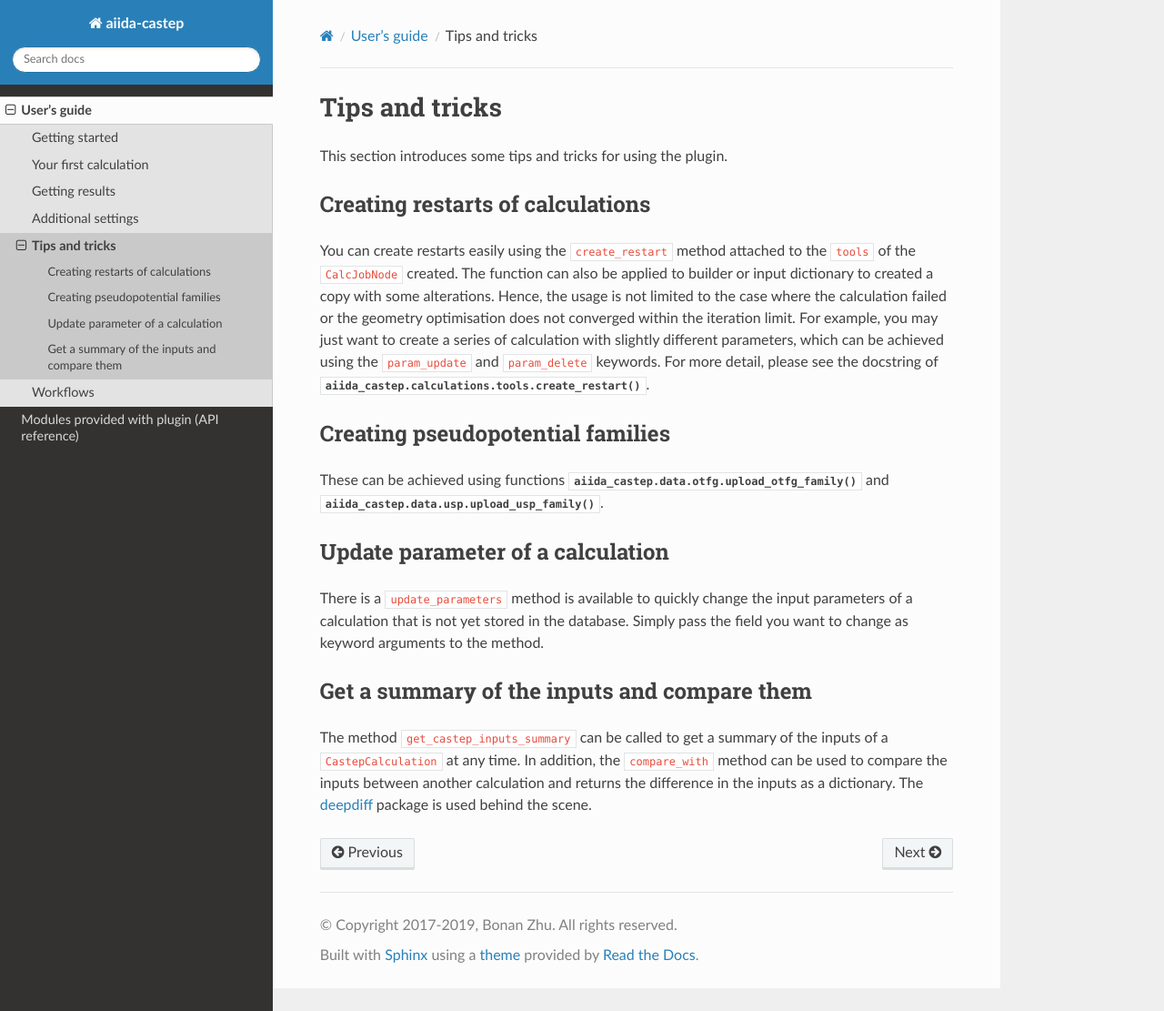
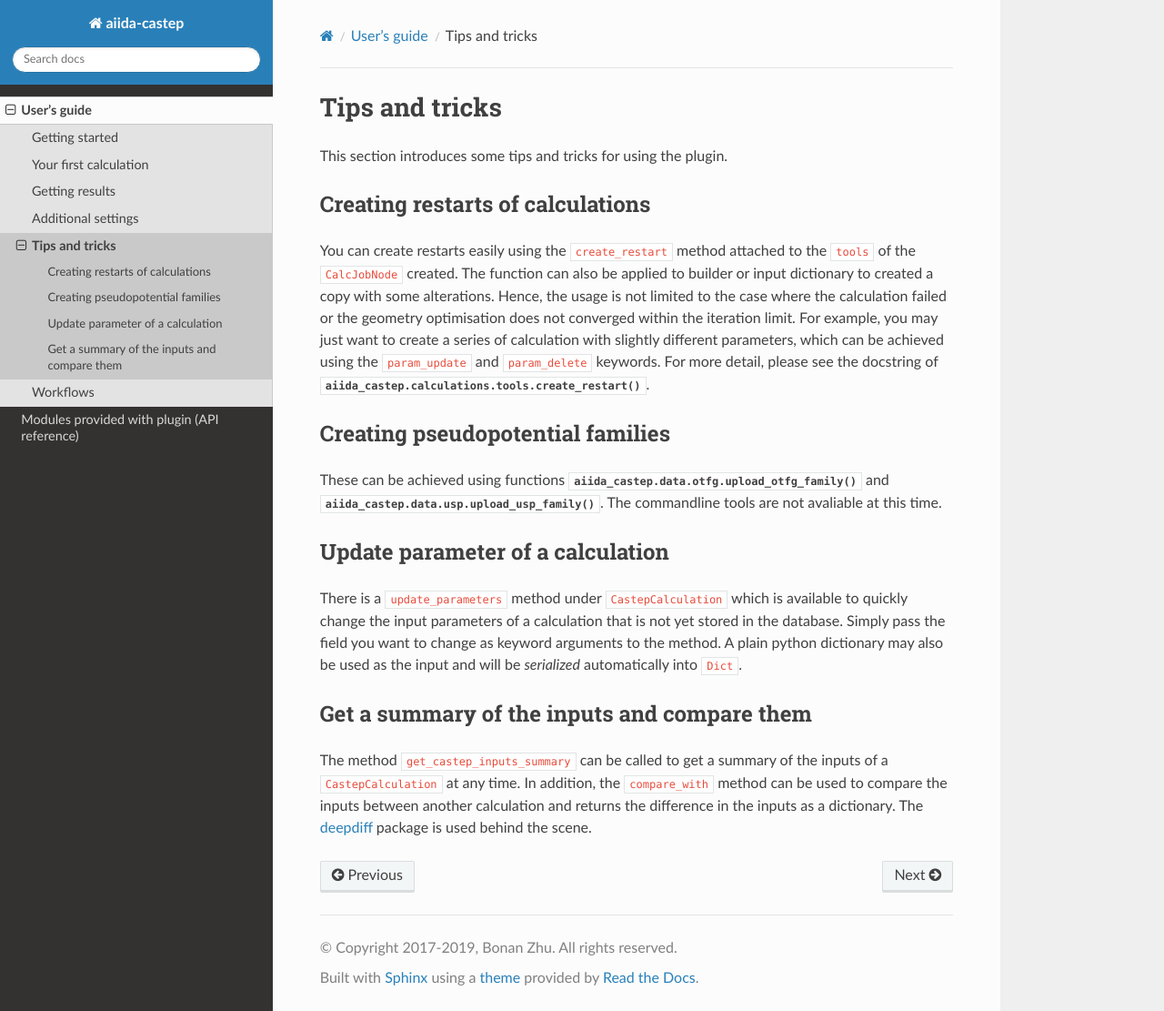
Before and after one commit to zhubonan/aiida-castep, a Sphinx documentation site: the page built from docs/source/user_guide/tips.rst, in a window 1280 px wide and 1111 px high. Shown: the whole window at 91% size. Built offline with Sphinx 7.4.7 and the Read the Docs theme 2.0.0, drawn with Linux system fonts in a browser that asks for light colours; the version number could not be read and is left out.

Commit message:
Rename ParameterData to Dict

```diff
--- a/docs/source/user_guide/additional.rst
+++ b/docs/source/user_guide/additional.rst
@@ -2,7 +2,7 @@
 Additional settings
 ===================
 
-An additional ``ParameterData`` node can be used by the calculation. The following fields can be used:
+An additional ``Dict`` node can be used by the calculation. The following fields can be used:
 
 * ``SPINS``: A list of initial spins for each atom.
 
--- a/docs/source/user_guide/first_calc.rst
+++ b/docs/source/user_guide/first_calc.rst
@@ -53,7 +53,7 @@
 -----------------------
 
 For most CASTEP calculations we need a ``<seed>.param`` file and a ``<seed>.cell`` file.
-To work with, ``aiida_castep`` we need a single ``ParameterData`` node that includes the keyword-value pairs that should have been put into the two files.
+To work with, ``aiida_castep`` we need a single ``Dict`` node that includes the keyword-value pairs that should have been put into the two files.
 The node is constructed based on a dictionary::
 
  param_in = {"PARAM": {
@@ -269,7 +269,7 @@
 
 A series of node will be created when the calculation is finished and parsed.
 Use ``calc.get_outgoing().all()`` to access the output nodes.
-Alternatively, the main ``ParameterData`` node's content can be return using ``calc.res.<tab completion>``.
+Alternatively, the main ``Dict`` node's content can be return using ``calc.res.<tab completion>``.
 Other nodes can be access using ``calc.outputs.<tab completion>``.
 The calculation's state is set to "FINISHED" after it is completed without error.
 This does not mean that the underlying task has succeeded.
--- a/docs/source/user_guide/get_started.rst
+++ b/docs/source/user_guide/get_started.rst
@@ -61,7 +61,6 @@
   * castep.ts
   * templatereplacer
 
-
 Generate CASTEP help information
 --------------------------------
 
@@ -124,7 +123,7 @@
   may be called to simplify the process once the structure is known.
   The pseudopotentials can be any combination of ``OtfgData``, ``UspData``, ``UpfData`` nodes.
 
-* An optional ``ParameterData`` node with link name ``settings`` can be supplied to defines extra properties such as initial spins and use of symbolic link in restart calculations.
+* An optional ``Dict`` node with link name ``settings`` can be supplied to defines extra properties such as initial spins and use of symbolic link in restart calculations.
 
 The simply the process, a ``ProcessBuilder`` instance can be used to define the inputs under interactive python shell.
 Finally, the calculation can be submitted by the ``aiida.engine.submit`` or the ``aiida.engine.run_get_node`` function.
@@ -144,6 +143,6 @@
 
 * *run_time* will be set to 95% of the requested wall-time by default unless it will be less than 3600 seconds.
   This is to avoid running out of time while writing the checkpoint file.
-  To completely disable time limit control, set it to *0* explicitly in ``ParameterData`` node.
+  To completely disable time limit control, set it to *0* explicitly in ``Dict`` node.
 
 * Consistency of spins are checked.  Keyword *spin* in ``<seed>.param`` will be set automatically, if not already defined, using the initial spins set for ``<seed>.cell`` file.
--- a/docs/source/user_guide/outputs.rst
+++ b/docs/source/user_guide/outputs.rst
@@ -14,7 +14,7 @@
 atomic configuration of each iteration and often has higher precision than those in
 ``<seed>.castep``.
 
-For each ``CastepCalcultion`` the parser plugin creates a ``ParameterData`` with link named
+For each ``CastepCalcultion`` the parser plugin creates a ``Dict`` with link named
 ``output_parameters`` for the single valued results. For example:
 
 * Final total/free/0K energy
--- a/docs/source/user_guide/tips.rst
+++ b/docs/source/user_guide/tips.rst
@@ -23,6 +23,7 @@
 
 These can be achieved using functions :py:func:`aiida_castep.data.otfg.upload_otfg_family`
 and :py:func:`aiida_castep.data.usp.upload_usp_family`.
+The commandline tools are not avaliable at this time.
 
 .. note:
    You cannot define pseudopotential family mixing usp and otfg potentials, for now.
@@ -31,14 +32,16 @@
 Update parameter of a calculation
 ---------------------------------
 
-There is a ``update_parameters`` method is available to quickly change the input
-parameters of a calculation that is not yet stored in the database. Simply pass
+There is a ``update_parameters`` method under ``CastepCalculation`` which is available to quickly
+change the input parameters of a calculation that is not yet stored in the database. Simply pass
 the field you want to change as keyword arguments to the method.
+A plain python dictionary may also be used as the input and will be *serialized* automatically into ``Dict``.
+
 
 .. note:
-   Passing ``force=True`` will create a new ``ParameterData`` and link it to the
-   calculation if the existing ParameterData is stored. Be aware that the unstored
-   node may be linked to more than one calculations and the change will be shared.
+   Passing ``force=True`` will create a new ``Dict`` if the existing ``Dict`` is stored.
+   Be aware that the unstored node may be linked to more than one calculations and the
+   change will be shared.
 
 
 Get a summary of the inputs and compare them
```
